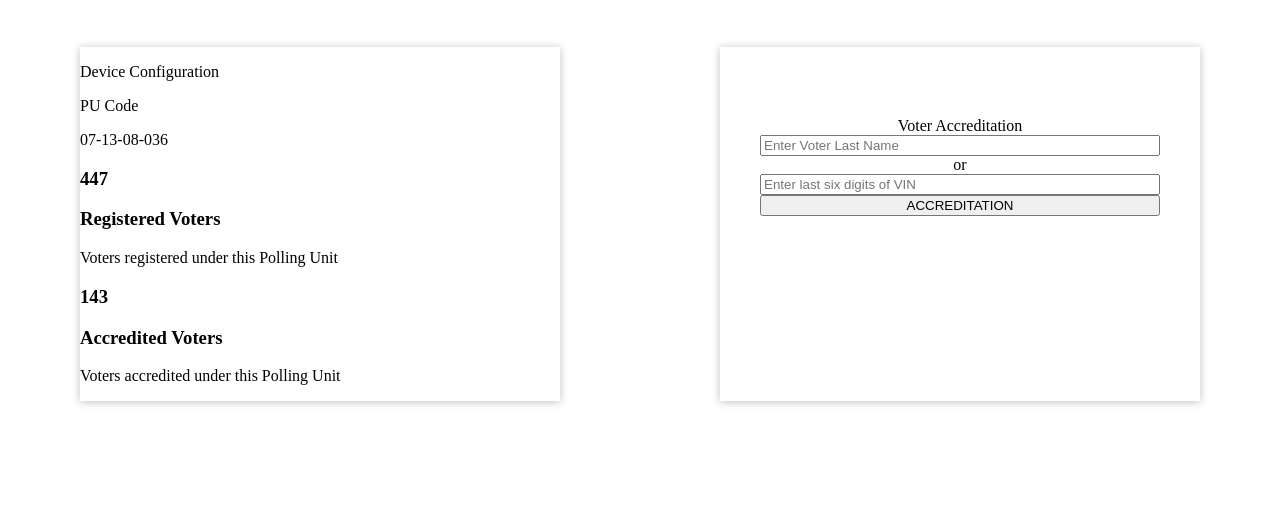
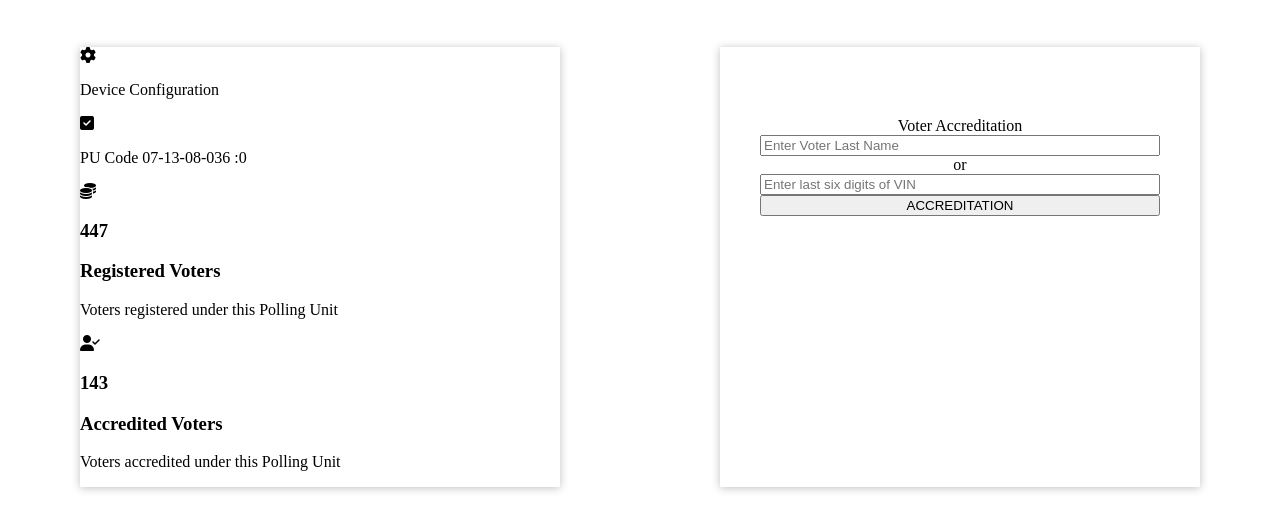
Before and after one commit to Deveelop/inecimitate, a plain HTML site: page index.html in a window 1280 px wide. Shown: the part 63-594 px from the top of the page. Drawn offline with Linux system fonts and the light colour scheme.

Commit message:
Add finished styling pages

```diff
--- a/index.html
+++ b/index.html
@@ -2,9 +2,9 @@
 <html lang="en">
   <head>
     <meta charset="UTF-8" />
-    <meta http-equiv="X-UA-Compatible" content="IE=edge" />
-    <meta name="viewport" content="width=device-width, initial-scale=1.0" />
-    <link rel="stylesheet" href="./styles.css" />
+    <meta name="viewport" content="width=device-width, initial-scale=1" />
+    <link rel="stylesheet" href="./styles.css"/>
+    <script src="https://kit.fontawesome.com/4a29497d20.js" crossorigin="anonymous"></script>
     <title>inecimitate</title>
   </head>
   <body>
@@ -17,30 +17,37 @@
         <div class="left-control">
         <div class="left">
           <div class="device">
-            <p>Device Configuration</p>
-            <label>PU Code</label>
-            <p>07-13-08-036</p>
+          <div class="device-head">  <i class="fa-solid fa-gear"></i> <p>Device Configuration</p><i class="fa-sharp fa-solid fa-square-check"></i></div>
+            <div class="hor"></div>
+            <div id="uniqueP"> <p>PU Code <span>07-13-08-036   :0</span></p></div>
+
           </div>
           <div class="registered-voters">
             <div class="amount-registered">
+                <i class="fa-solid fa-coins" id="icons"></i>
               <h3>447</h3>
             </div>
-            <h3>Registered Voters</h3>
-            <p>Voters registered under this Polling Unit</p>
+            <div class="registered">
+                <h3>Registered Voters</h3>
+                <p>Voters registered under this Polling Unit</p>
+            </div>
+
           </div>
-          <div class="agredited-voters">
+          <div class="accredited-voters">
             <div class="amount-accredited">
-              <h3>143</h3>
+            <i class="fa-solid fa-user-check" id="icons"></i>
+            <h3>143</h3>
             </div>
-            <h3>Accredited Voters</h3>
-            <p>Voters accredited under this Polling Unit</p>
+            <div class="accredited">
+               <h3>Accredited Voters</h3>
+              <p>Voters accredited under this Polling Unit</p></div>
           </div>
         </div>
         </div>
         <div class="right-control">
         <div class="right">
-          <label>Voter Accreditation</label>
           <form>
+            <label id="right-head">Voter Accreditation</label>
             <input type="text" placeholder="Enter Voter Last Name" />
            <label>or</label>
             <input type="text" placeholder="Enter last six digits of VIN" />
@@ -49,6 +56,5 @@
         </div>
     </div>
       </div>
-
   </body>
 </html>
```
